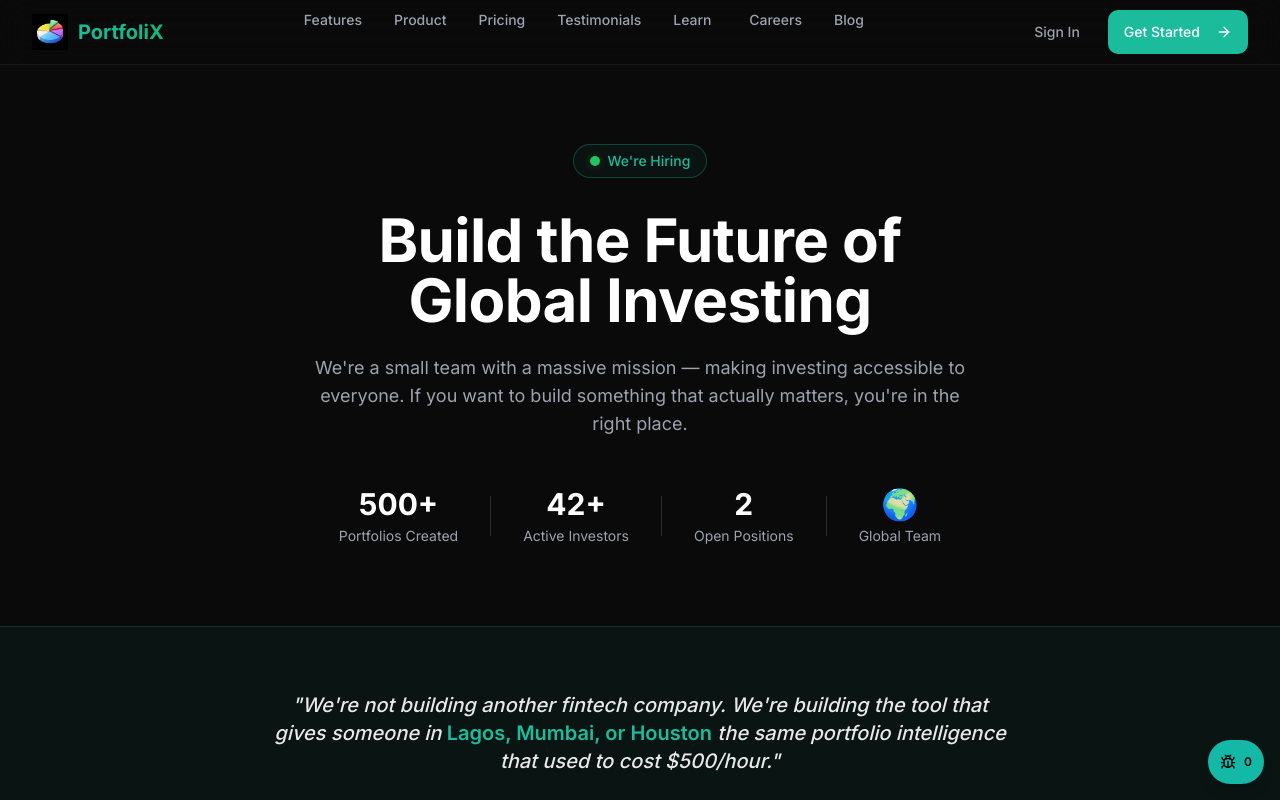
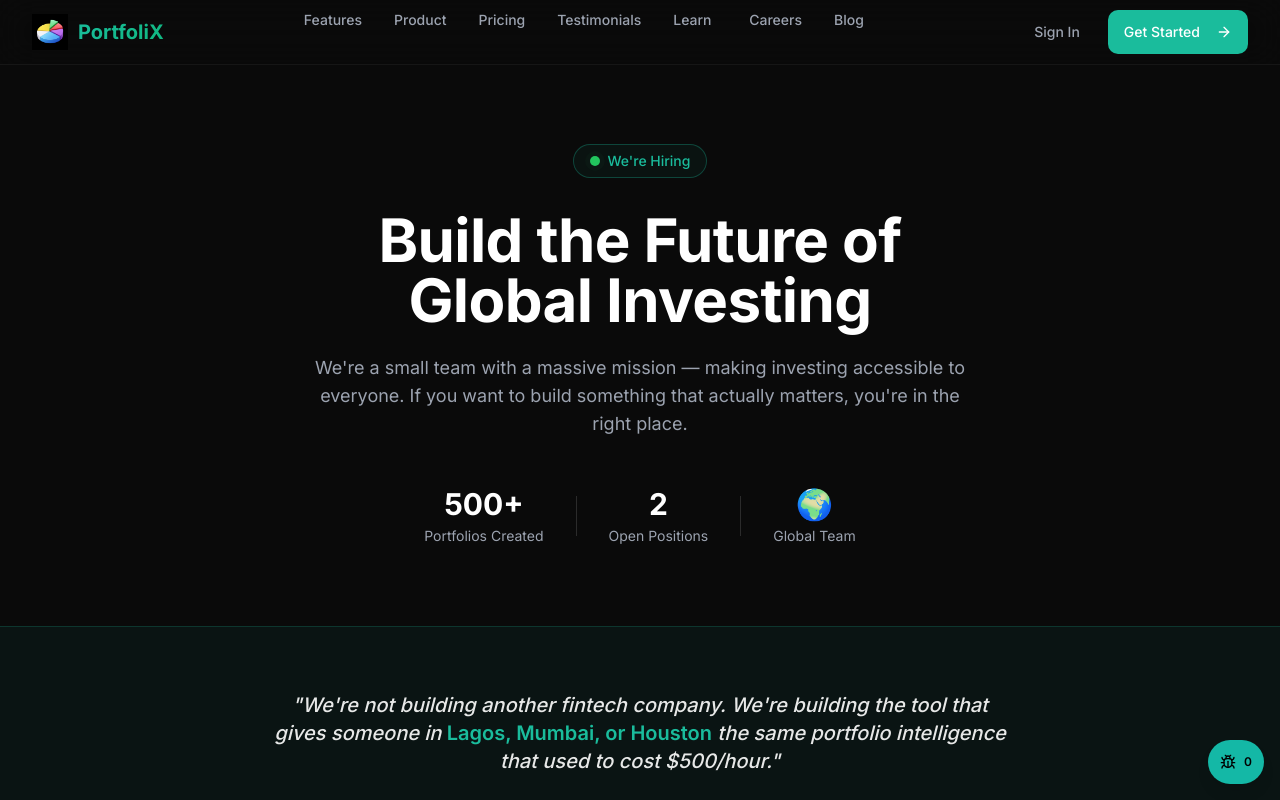
Before and after one commit to rolandpeter656-droid/portfolix-com, a React (Vite) app: page /careers in a window 1280 px wide. Shown: the top 800 px of the page. Built offline with nearby package versions, Linux system fonts and the light colour scheme.

Commit message:
Changes
Co-authored-by: rolandpeter656-droid <232124608+rolandpeter656-droid@users.noreply.github.com>

```diff
--- a/src/pages/Careers.tsx
+++ b/src/pages/Careers.tsx
@@ -5,7 +5,6 @@ import { ArrowRight, Mail } from "lucide-react";
 
 const stats = [
   { value: "500+", label: "Portfolios Created" },
-  { value: "42+", label: "Active Investors" },
   { value: "2", label: "Open Positions" },
   { value: "🌍", label: "Global Team" },
 ];
```
